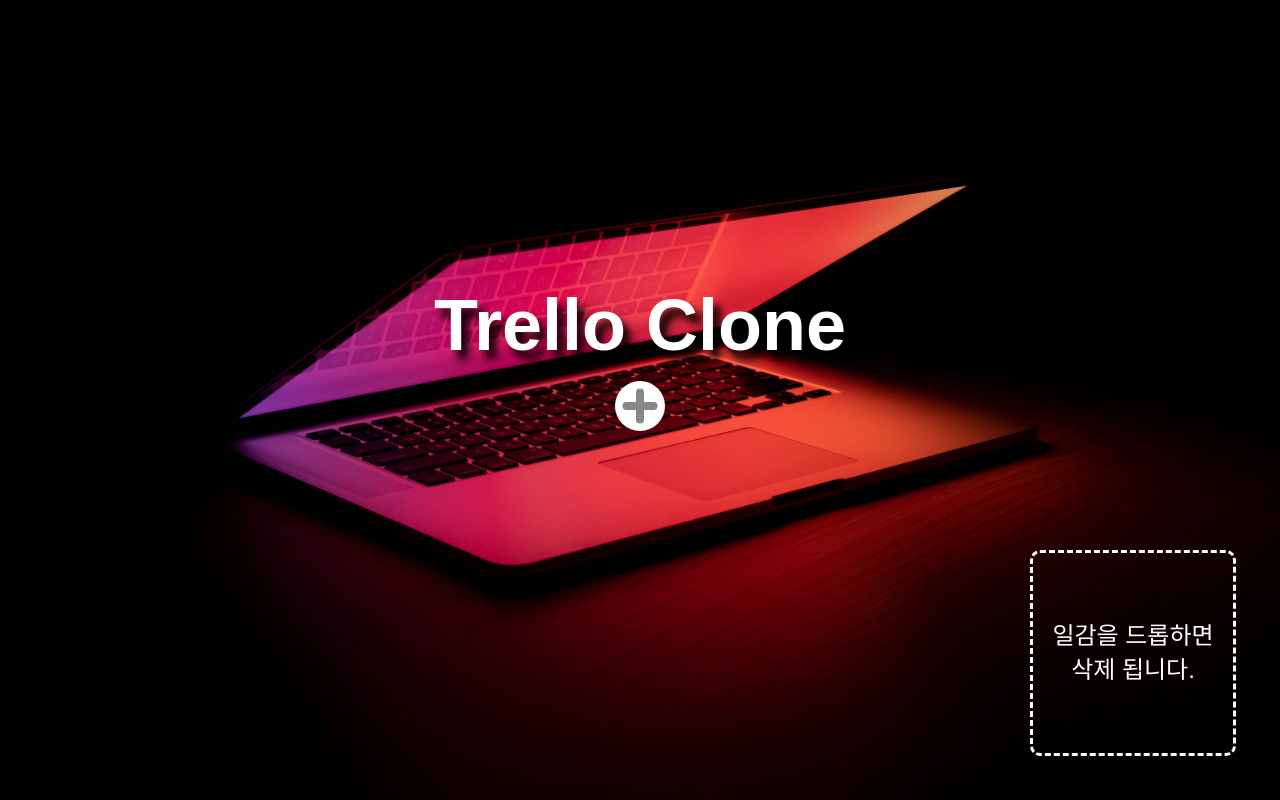
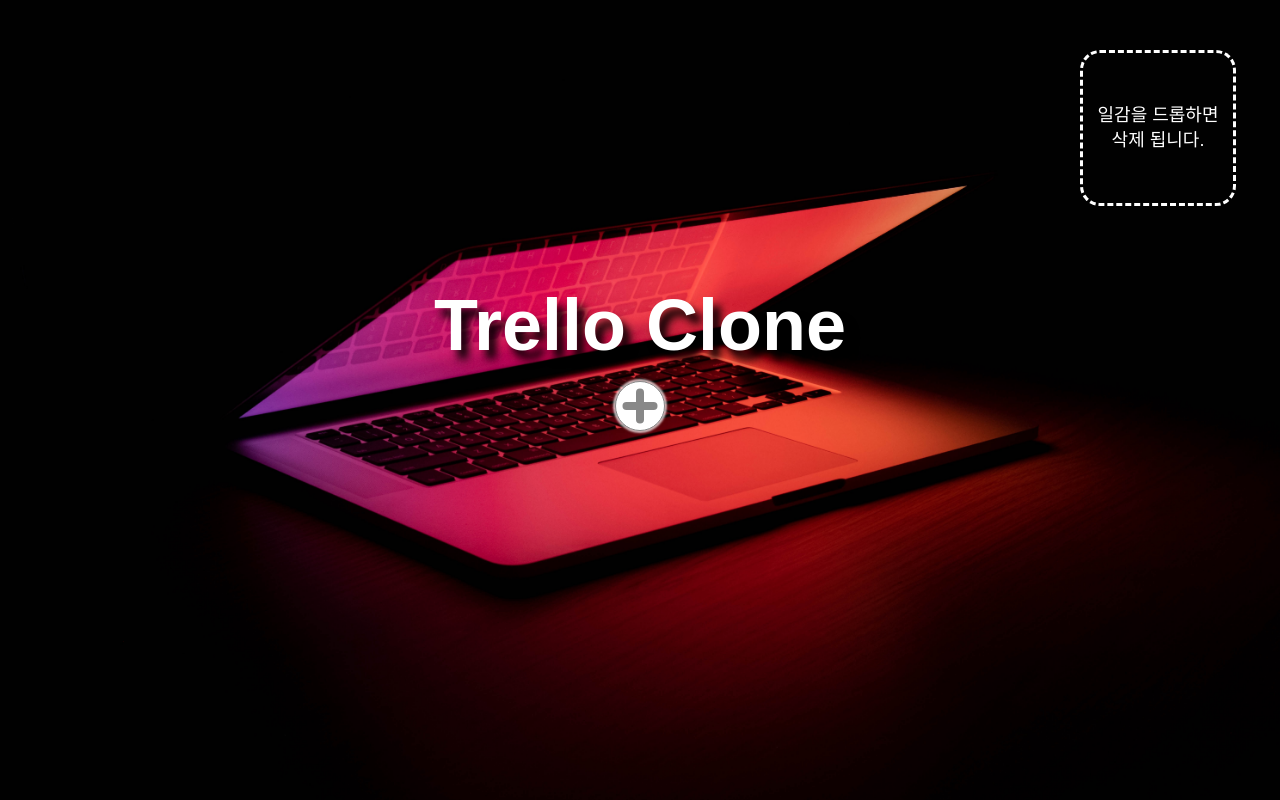
Before and after one commit to KimByul1225/trello_clone, a React (Create React App) app: page / in a window 1280 px wide. Built offline with nearby package versions, Linux system fonts and the light colour scheme.

Commit message:
최대 보드 갯수 수정

```diff
--- a/src/App.tsx
+++ b/src/App.tsx
@@ -36,7 +36,7 @@
           </MainTitle>
           <ButtonWrap>
             {
-              boardLength < 6 ?
+              boardLength < 4 ?
                 <AddBoardButton type="button" onClick={addButtonHandler}/>
               :
                 null
@@ -47,7 +47,7 @@
           </ButtonWrap>
           <ButtonWrap>
             {
-              boardLength > 5 && <NotiText>* Board는 6개 까지만 등록 가능 합니다.</NotiText>
+              boardLength > 3 && <NotiText>* Board는 4개 까지만 등록 가능 합니다.</NotiText>
             }
           </ButtonWrap>
         </TitleWrap>
--- a/src/components/DroppableBoard.tsx
+++ b/src/components/DroppableBoard.tsx
@@ -60,9 +60,9 @@
                 {(provided: DroppableProvided, { isDraggingOver, draggingFromThisWith }: DroppableStateSnapshot) => (
                 <Board ref={provided.innerRef} {...provided.droppableProps}>
                     <BoardId onClick={handleEditBoard}>{boardId}</BoardId>
-                    <BoardForm onSubmit={handleSubmit(onValid)}>
-                    <BoardInput {...register("text", { required: "해야 할 일을 입력하세요." })} type="text" placeholder={`해야 할 일을 추가하세요.`} />
-                    </BoardForm>
+                        <BoardForm onSubmit={handleSubmit(onValid)}>
+                            <BoardInput {...register("text", { required: "해야 할 일을 입력하세요." })} type="text" placeholder={`해야 할 일을 추가하세요.`} />
+                        </BoardForm>
                     <BoardContent isDraggingOver={isDraggingOver} draggingFromThisWith={!!draggingFromThisWith}>
                     {todos.map((todo, index) => (
                         <DraggableCard key={todo.id} index={index} boardId={boardId} todoId={todo.id} todoText={todo.text} />
@@ -128,6 +128,8 @@
 
 const BoardContent = styled.div<{ isDraggingOver: boolean; draggingFromThisWith: boolean }>`
     height: calc(100% - 30px);
+    max-height: 415px;
+    overflow-y: auto;
     border-radius: 5px;
     transition: all 0.5s;
     padding: 10px;
--- a/src/components/DroppableDel.tsx
+++ b/src/components/DroppableDel.tsx
@@ -10,9 +10,11 @@
                     {isDraggingOver ?
                         <p>드롭 하세요.</p>
                     :
-                        <p>일감을 드롭하면 삭제 됩니다.</p>
+                        <>
+                            <p>일감을 드롭하면</p>
+                            <p>삭제 됩니다.</p>
+                        </>
                     }
-                    {/* {provided.placeholder} */}
                 </Content>
                 )}
             </Droppable>
@@ -29,14 +31,15 @@
 const Content = styled.div<{ isDraggingOver: boolean; draggingFromThisWith: boolean }>`
     width: 100%;
     height: 100%;
-    background-color: ${({ isDraggingOver}) => (isDraggingOver ? "rgba(255, 255, 255, 0.344)" : "transparent")};
+    background-color: ${({ isDraggingOver}) => (isDraggingOver ? "rgba(255, 255, 255, 0.178)" : "transparent")};
     border: 3px dashed ${({ isDraggingOver}) => (isDraggingOver ? "red" : "white")};
-    border-radius: 10px;
+    border-radius: 20px;
     display: flex;
     justify-content: center;
     align-items: center;
+    flex-direction: column;
     p{
-        font-size: 24px;
+        font-size: 18px;
         color: ${({ isDraggingOver}) => (isDraggingOver ? "red" : "white")};
         word-break: keep-all;
         text-align: center;
--- a/src/styles/GlobalStyle.ts
+++ b/src/styles/GlobalStyle.ts
@@ -5,7 +5,6 @@
 const GlobalStyle = createGlobalStyle`
     ${reset}
     body{
-        /* background-image: linear-gradient(to top, #9890e3 0%, #b1f4cf 100%); */
         background: url(${backgroundImg}) center no-repeat;
         background-size: cover;
         font-family: 'Nanum Gothic', AppleSDGothicNeo-Regular,'Malgun Gothic','맑은 고딕',dotum,'돋움',sans-serif;
--- a/src/styles/mainStyle.ts
+++ b/src/styles/mainStyle.ts
@@ -1,7 +1,7 @@
 import styled from "styled-components";
 
 export const Container = styled.div`
-    max-width: 1024px;
+    max-width: 1600px;
     width: 100%;
     margin: 0 auto;
     display: flex;
@@ -33,11 +33,13 @@
 
     button{
         margin: 0 20px;
+        box-shadow: 0px 0px 2px 2px rgba(255, 255, 255, 0.7);
     }
 `
 export const NotiText = styled.p`
     color: #fff;
-    font-size: 16px
+    font-size: 18px;
+    text-shadow: 0px 0px 15px #000;
 `
 export const BoardWrap = styled.div`
     width: 100%;
@@ -47,7 +49,7 @@
     width: 50px;
     height: 50px;
     border-radius: 25px;
-    border: 8px solid red;
+    border: 8px solid #000;
     background-color: #fff;
     display: flex;
     align-items: center;
@@ -68,7 +70,7 @@
         transform: translate(-50%, -50%) rotate(45deg);
         width: 8px;
         height: 45px;
-        background-color: red;
+        background-color: #000;
     }
 `
 
@@ -78,9 +80,9 @@
     outline: none;
     width: 50px;
     height: 50px;
+    border: 1px solid #888;
     border-radius: 25px;
     background-color: #fff;
-    /* box-shadow: rgb(0 0 0 / 35%) 0px 5px 35px; */
     display: flex;
     align-items: center;
     justify-content: center;
@@ -111,17 +113,17 @@
 
 export const Boards = styled.div`
     display: grid;
-    grid-template-columns: repeat(3, 1fr);
+    grid-template-columns: repeat(4, 1fr);
     width: 100%;
     gap: 20px;
 `;
 
 export const DeleteContainer = styled.div`
     position: fixed;
-    bottom: 50px;
+    top: 50px;
     right: 50px;
-    width: 200px;
-    height: 200px;
+    width: 150px;
+    height: 150px;
 `;
 
 export const ModalCloseButton = styled.button`
```
